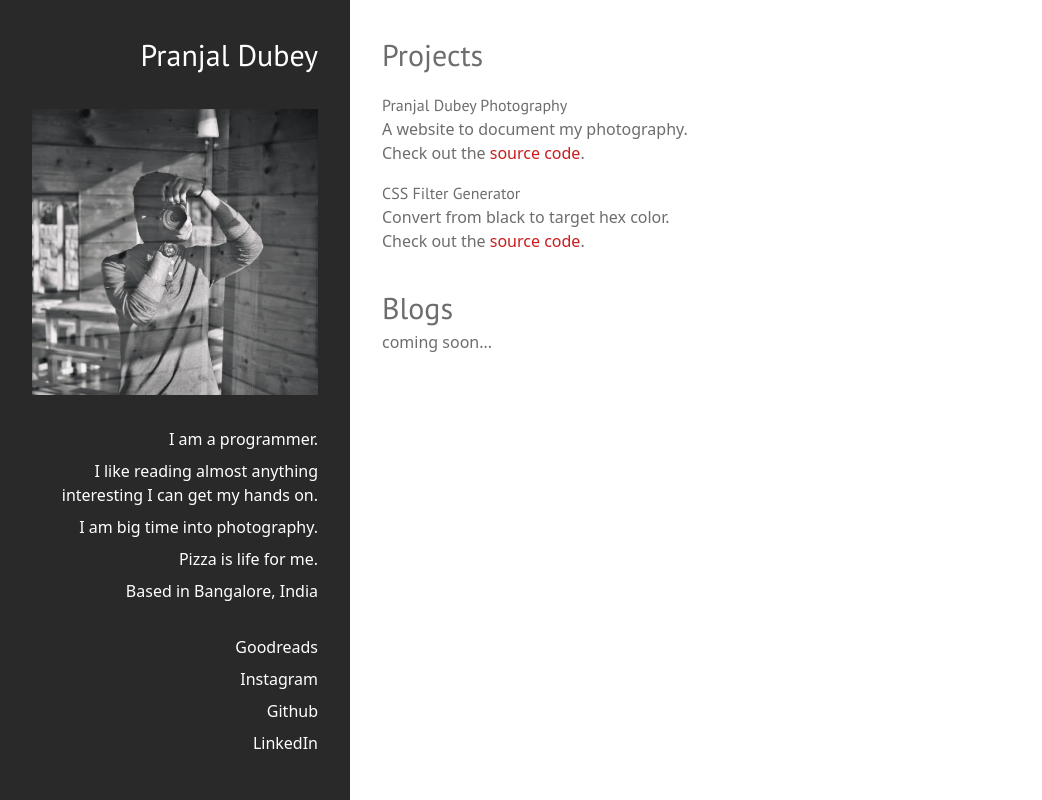
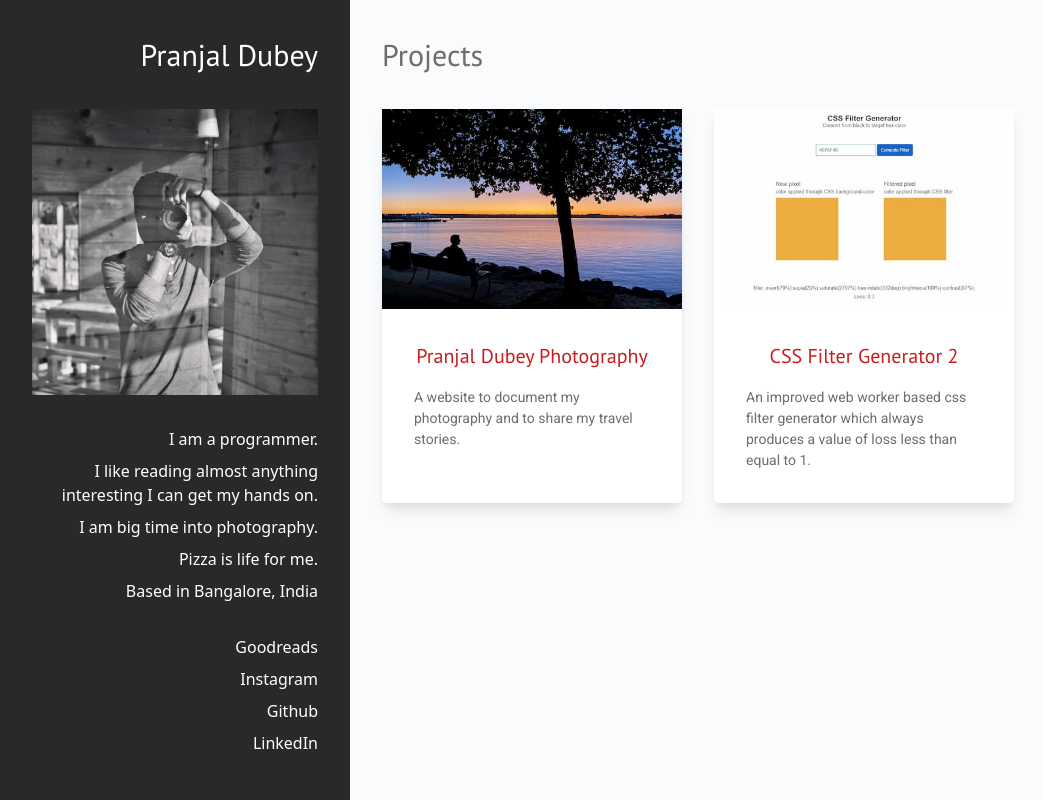
Before and after one commit to pranjalworm/train, a Next.js app: page / in a window 1280 px wide. Shown: the whole page, without its empty margins (0-1042 px from the left). Built offline with nearby package versions, Linux system fonts and the light colour scheme.

Commit message:
created card component

```diff
--- /dev/null
+++ b/components/card.tsx
@@ -0,0 +1,54 @@
+import { WSAEOPNOTSUPP } from 'constants';
+import React, { Component } from 'react';
+import { Events } from '../shared/enums';
+
+export interface CardConfig {
+  id: string;
+  imageUrl: string;
+  imageAlt: string;
+  title: string;
+  description: string;
+  clickCallback?: (id: string) => void;
+}
+
+export class Card extends React.Component<CardConfig, {}> {
+
+  constructor(props: any) {
+    super(props);
+    this.handleClick = this.handleClick.bind(this);
+  }
+
+  handleClick() {
+
+    this.props.clickCallback && this.props.clickCallback(this.props.id);
+  }
+
+  render() {
+
+    return (
+      <div className="transition duration-300 ease-in-out transform hover:-translate-y-2 cursor-pointer
+        flex flex-col min-w-card max-w-card min-h-card bg-white shadow-lg rounded mb-4 mr-8"
+        onClick={this.handleClick}>
+        {/* image container */}
+        <div>
+          <img
+            src={this.props.imageUrl}
+            alt={this.props.imageAlt} />
+        </div>
+
+        {/* text container */}
+        <div className="p-8">
+          {/* title container */}
+          <div className="font-title text-xl font-medium text-accent text-center mb-4">
+            {this.props.title}
+          </div>
+
+          {/* description container */}
+          <div className="font-body text-sm">
+            {this.props.description}
+          </div>
+        </div>
+      </div>
+    );
+  }
+}
--- a/components/content.tsx
+++ b/components/content.tsx
@@ -1,42 +1,60 @@
 import React from 'react';
+import { Cards } from '../data/content-data';
+import { CardIds } from '../shared/enums';
+import { Card } from './card';
+
+const getCards = () => {
+
+  const cards = [];
+
+  for (const key in Cards) {
+
+    const cardConfig = Cards[key];
+    const card = <Card
+      key={cardConfig.id}
+      id={cardConfig.id}
+      imageUrl={cardConfig.imageUrl}
+      imageAlt={cardConfig.imageUrl}
+      title={cardConfig.title}
+      description={cardConfig.description}
+      clickCallback={cardClickHandler} />
+
+    cards.push(card);
+  }
+
+  return cards;
+
+};
+
+const cardClickHandler = (id: string) => {
+
+  let url: string;
+
+  switch (id) {
+    case CardIds.PranjalDubeyPhotography:
+      url = 'https://pranjaldubey.photography';
+      break;
+
+    case CardIds.CssFilterGenerator:
+      url = 'https://pranjalworm.github.io/css-filter-generator/';
+      break;
+
+    default:
+      throw new Error('CardClickHandler: Invalid Id passed!')
+  }
+
+  window.open(url);
+}
 
 export default function Content() {
 
   return (
-    <div className="h-screen p-8 text-primary">
+    <div className="h-screen w-full p-8 text-primary bg-content">
 
-      <div className="mb-8">
-        <div className="text-3xl font-title">Projects</div>
+      <div className="text-3xl font-title mb-8">Projects</div>
 
-        <div className="my-4">
-          <a className="font-title" target="_blank" href="https://pranjaldubey.photography" rel="noopener">Pranjal Dubey Photography</a>
-
-          <div>
-            A website to document my photography.<br />
-            Check out the <a className="text-accent" target="_blank" href="https://github.com/pranjalworm/click" rel="noopener">source code</a>.
-          </div>
-        </div>
-
-        <div className="my-4">
-          <a className="font-title" target="_blank" href="https://pranjalworm.github.io/css-filter-generator/" rel="noopener">
-            CSS Filter Generator
-          </a>
-
-          <div>
-            Convert from black to target hex color.<br />
-            Check out the <a href="https://github.com/pranjalworm/css-filter-generator" className="text-accent" target="_blank" rel="noopener">source code</a>.
-          </div>
-
-        </div>
-      </div>
-
-      <div className="mb-8">
-        <div className="text-3xl font-title">
-          Blogs
-          </div>
-        <div className="section-link">
-          coming soon...
-          </div>
+      <div className="flex flex-row">
+        {getCards()}
       </div>
 
     </div>
--- a/components/side-menu.tsx
+++ b/components/side-menu.tsx
@@ -3,7 +3,7 @@ import React from 'react';
 export default function SideMenu() {
 
   return (
-    <div className="w-1/5 min-w-sidemenu h-screen min-h-sidemenu p-8 bg-primary text-white text-right">
+    <div className="w-1/5 min-w-sidemenu h-screen min-h-sidemenu p-8 bg-sidemenu text-white text-right">
       <h1 className="mb-8 text-3xl font-title">
         Pranjal Dubey
       </h1>
--- /dev/null
+++ b/data/content-data.ts
@@ -0,0 +1,22 @@
+import { Card, CardConfig } from "../components/card";
+import { CardIds } from "../shared/enums";
+
+export const Cards: { [key: string]: CardConfig } = {
+
+  PranjalDubeyPhotography: {
+    id: CardIds.PranjalDubeyPhotography,
+    imageUrl: '/images/pranjal-dubey-photography.jpg',
+    imageAlt: 'silhouette of a man against sunset',
+    title: 'Pranjal Dubey Photography',
+    description: 'A website to document my photography and to share my travel stories.'
+  },
+
+  CssFilterGenerator: {
+    id: CardIds.CssFilterGenerator,
+    imageUrl: '/images/css-filter-generator.jpg',
+    imageAlt: 'a colorful abstract background',
+    title: 'CSS Filter Generator 2',
+    description: 'An improved web worker based css filter generator which always produces a value of loss less than equal to 1.'
+  },
+
+}
--- /dev/null
+++ b/shared/enums.ts
@@ -0,0 +1,8 @@
+export enum Events {
+  CardClicked = 'card-clicked'
+}
+
+export enum CardIds {
+  PranjalDubeyPhotography = 'pranjal-dubey-photography',
+  CssFilterGenerator = 'css-filter-generator'
+}
--- a/styles/style.css
+++ b/styles/style.css
@@ -16,6 +16,7 @@ html {
   user-select: none;
   -webkit-tap-highlight-color: rgba(0, 0, 0, 0);
   outline: none;
+  transition-duration: 0.2s;
 }
 
 *:before,
@@ -27,6 +28,8 @@ html,
 body {
   overflow-x: hidden !important;
 }
+
+/********************************** SCROLLBAR *********************************/
 
 ::-webkit-scrollbar-track {
   box-shadow: inset 0 0 6px rgba(0, 0, 0, 0.3);
--- a/tailwind.config.js
+++ b/tailwind.config.js
@@ -11,13 +11,20 @@ module.exports = {
       body: ['Roboto', 'sans-serif'],
     },
     minWidth: {
-      'sidemenu': '350px'
+      'sidemenu': '350px',
+      'card': '250px'
+    },
+    maxWidth: {
+      'card': '300px'
     },
     minHeight: {
-      'sidemenu': '900px'
+      'sidemenu': '900px',
+      'card': '300px'
     },
     backgroundColor: theme => ({
-      'primary': '#292929'
+      'sidemenu': '#292929',
+      'content': '#fafbfc',
+      'white': '#fff'
     }),
     textColor: {
       'primary': '#6d6d6d',
```
Also changed, not shown: public/images/css-filter-generator.jpg (added), public/images/pranjal-dubey-photography.jpg (added).
